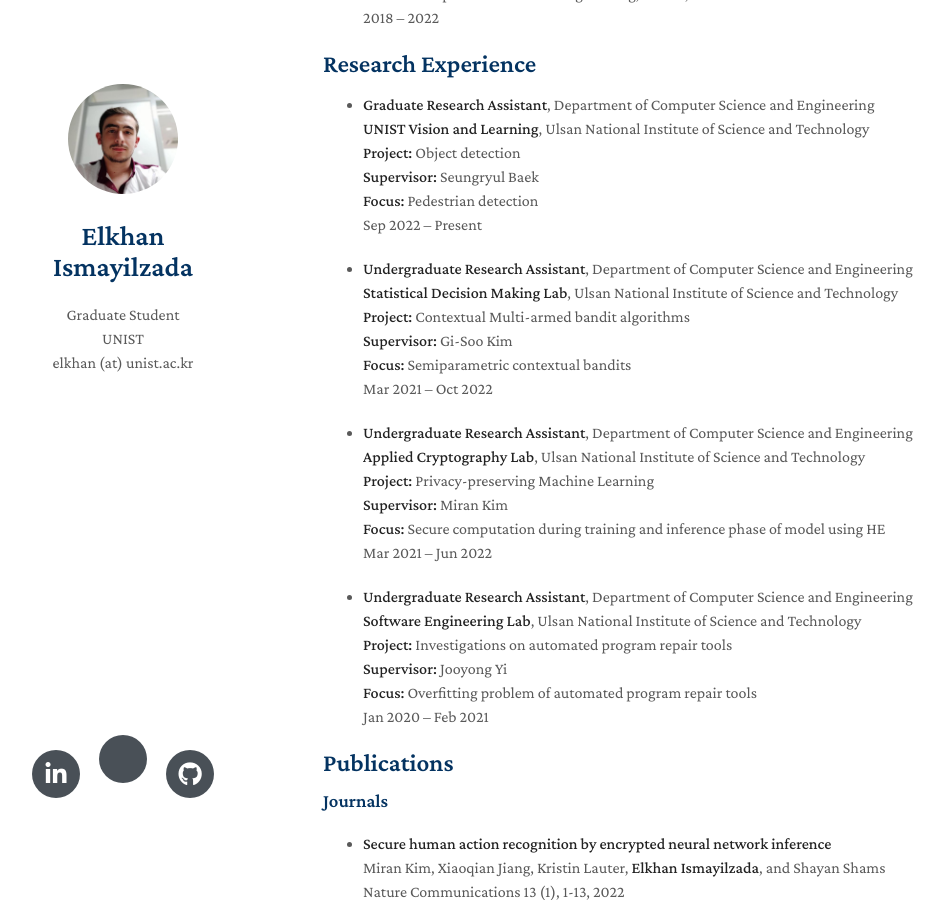
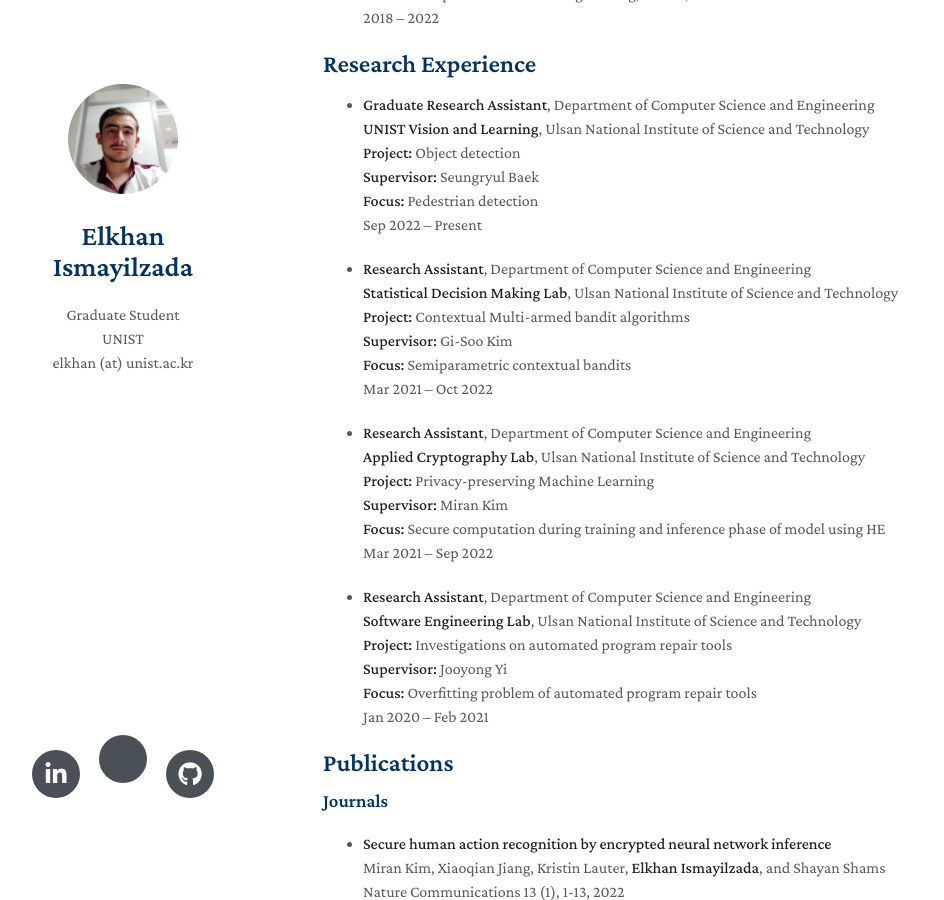
Before and after one commit to elkhanzada/elkhanzada.github.io, a Jekyll site: the page built from index.md, in a window 1280 px wide and 900 px high, scrolled down 648 px. Shown: the whole window, without its empty margins (147-1091 px from the left). Built offline with Jekyll 4.4.1, drawn with Linux system fonts in a browser that asks for light colours; nearby versions of some CDN libraries; a style sheet for code colours, icons or effects is not loaded; our own code applies the rules of GitHub Pages for plain Markdown files.

Commit message:
Update index.md

```diff
--- a/index.md
+++ b/index.md
@@ -31,7 +31,7 @@ I am also creator of two quiz games, namely Tapmaca and Paytaxt which are publis
   **Focus:** Pedestrian detection \\
   Sep 2022 – Present
 
-- **Undergraduate Research Assistant**, Department of Computer Science and Engineering \\
+- **Research Assistant**, Department of Computer Science and Engineering \\
   **Statistical Decision Making Lab**, Ulsan National Institute of Science and Technology \\
   **Project:** Contextual Multi-armed bandit algorithms \\
   **Supervisor:** Gi-Soo Kim \\
@@ -39,14 +39,14 @@ I am also creator of two quiz games, namely Tapmaca and Paytaxt which are publis
   Mar 2021 – Oct 2022
 
 
-- **Undergraduate Research Assistant**, Department of Computer Science and Engineering \\
+- **Research Assistant**, Department of Computer Science and Engineering \\
   **Applied Cryptography Lab**, Ulsan National Institute of Science and Technology \\
   **Project:** Privacy-preserving Machine Learning \\
   **Supervisor:** Miran Kim \\
   **Focus:** Secure computation during training and inference phase of model using HE \\
-  Mar 2021 – Jun 2022
+  Mar 2021 – Sep 2022
 
-- **Undergraduate Research Assistant**, Department of Computer Science and Engineering \\
+- **Research Assistant**, Department of Computer Science and Engineering \\
   **Software Engineering Lab**, Ulsan National Institute of Science and Technology \\
   **Project:** Investigations on automated program repair tools \\
   **Supervisor:** Jooyong Yi \\
```
